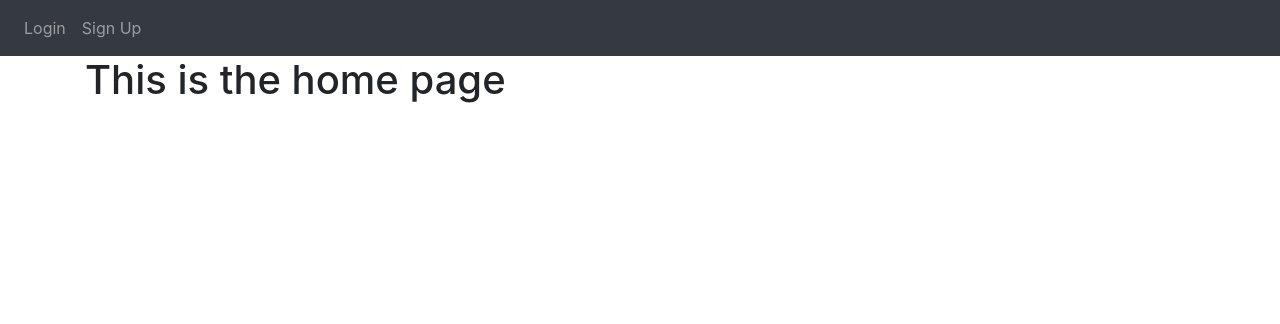
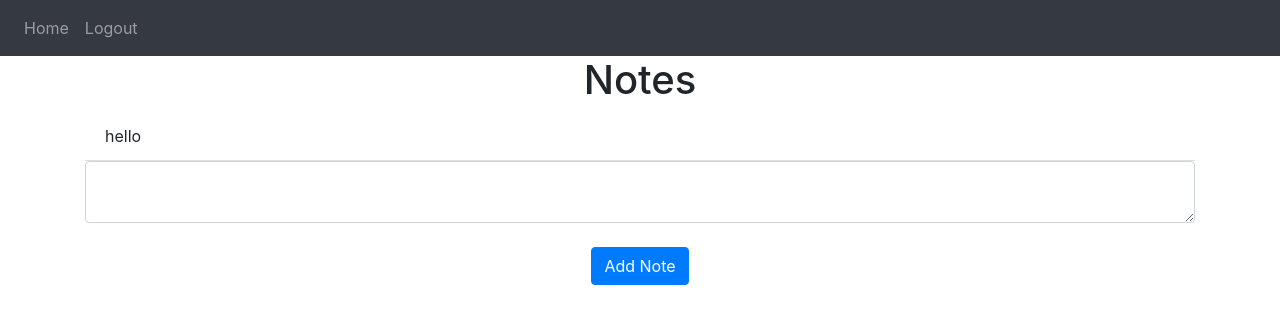
Before and after one commit to Johnnysky2700/Noteswebsite, a Flask app: template website/templates/home.html in a window 1280 px wide. Shown: the top 324 px of the page. Run offline with Flask 3, Linux system fonts and the light colour scheme; the template is opened without the code that fills it: values that come from a table or form of the project are taken from there, others are empty; some libraries are stand-ins or nearby versions.

Commit message:
created a User Note and i can successfully add note texts to the database

```diff
--- a/website/templates/home.html
+++ b/website/templates/home.html
@@ -1,3 +1,17 @@
 {% extends "base.html" %} {% block title %}Home{% endblock %}
 
-{% block content %}<h1>This is the home page</h1>{% endblock %}
+{% block content %}
+<h1 align="center">Notes</h1>
+<ul class="list-group list-group-flush" id="notes">
+    {% for note in user.notes %}
+    <li class="list-group-item">{{ note.data }}</li>
+    {% endfor %}
+</ul>
+<form method="POST">
+    <textarea name="note" id="note" class="form-control"></textarea>
+    <br>
+    <div align="center">
+        <button type="submit" class="btn btn-primary">Add Note</button>
+    </div>
+</form>
+{% endblock %}
```
Also changed, not shown: website/views.py (+15 -2 lines), instance/database.db, 1 other file.
